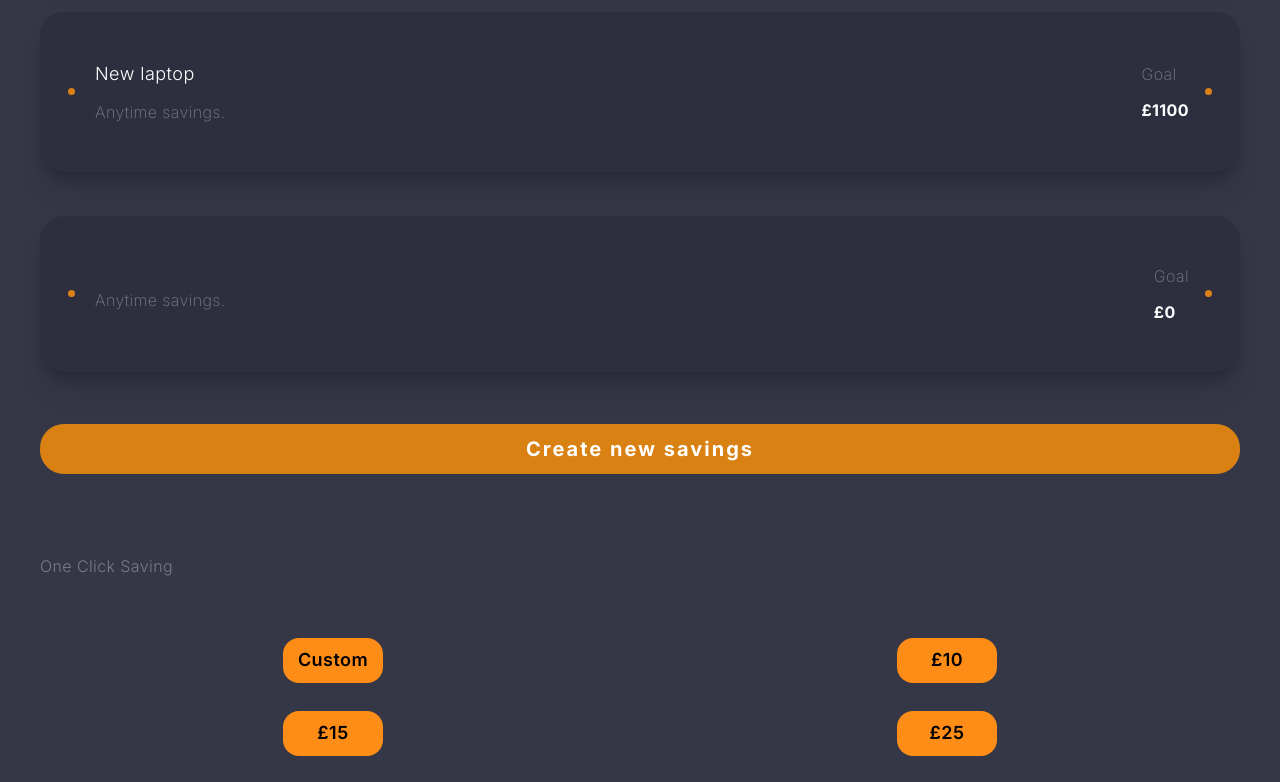
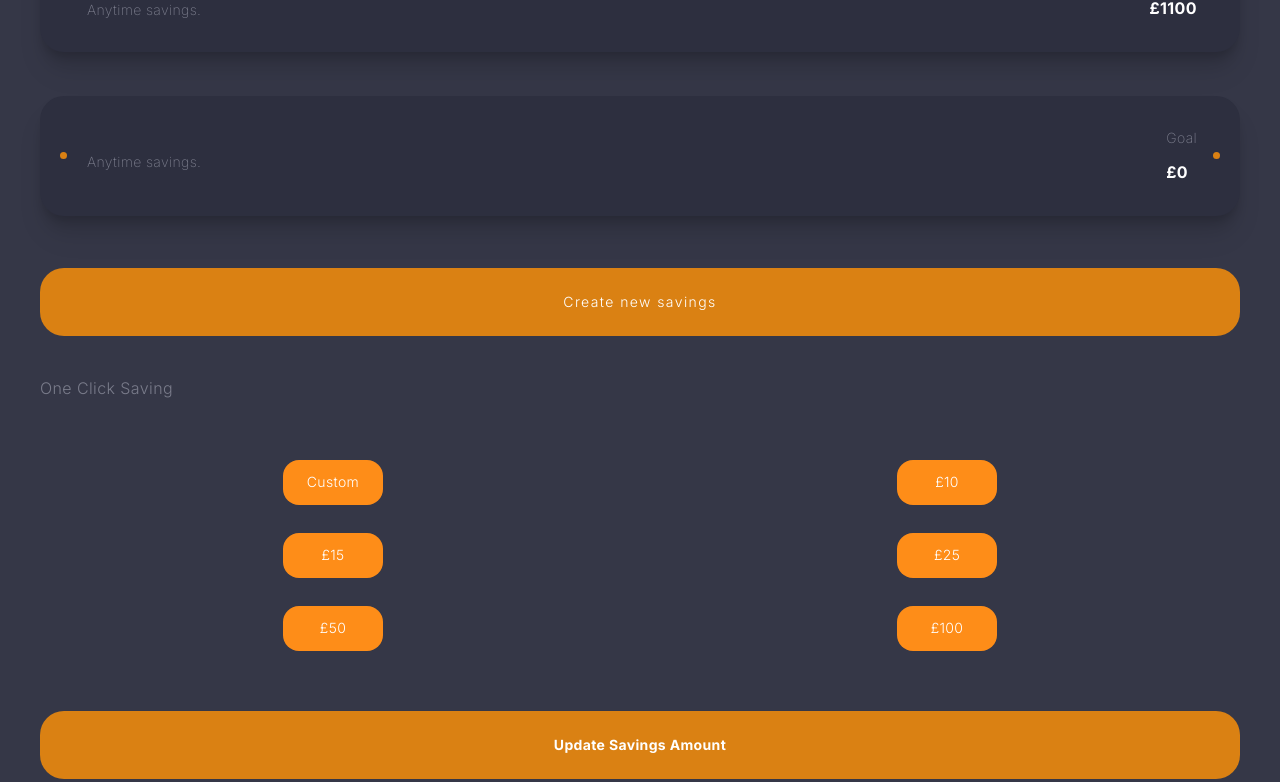
Before and after one commit to stop-crying/mysavings, a Next.js app: page / in a window 1280 px wide. Shown: the part 817-1599 px from the top of the page. Built offline with nearby package versions, Linux system fonts and the light colour scheme.

Commit message:
third update

```diff
--- a/src/app/page.tsx
+++ b/src/app/page.tsx
@@ -49,7 +49,7 @@ export default function Home() {
           </h2>
             <Savings />
         </div>
-        <div className="flex flex-col w-full items-center justify-center gap-10 p-10">
+        <div className="flex flex-col w-full items-center justify-center gap-10 px-10">
           <p className="w-full text-start font-light tracking-wide text-[#797b8a] ">
             One Click Saving
           </p>
@@ -57,7 +57,7 @@ export default function Home() {
             <div className="flex items-center justify-center">
               <Popup
                 trigger={
-                  <button className="w-[100px] h-[45px] bg-[#fe8d18] text-lg tracking-wide font-semibold rounded-2xl">
+                  <button className="w-[100px] h-[45px] bg-[#fe8d18] text-sm text-white  tracking-wide font-light rounded-2xl">
                     Custom
                   </button>
                 }
@@ -83,7 +83,7 @@ export default function Home() {
             </div>
             <div className="flex items-center justify-center">
               <button
-                className="w-[100px] h-[45px] bg-[#fe8d18] text-lg tracking-wide font-semibold rounded-2xl"
+                className="w-[100px] h-[45px] bg-[#fe8d18] text-sm text-white  tracking-wide font-light rounded-2xl"
                 onClick={() => setValue(value + 10)}
               >
                 £10
@@ -91,7 +91,7 @@ export default function Home() {
             </div>
             <div className="flex items-center justify-center">
               <button
-                className="w-[100px] h-[45px] bg-[#fe8d18] text-lg tracking-wide font-semibold rounded-2xl"
+                className="w-[100px] h-[45px] bg-[#fe8d18] text-sm text-white  tracking-wide font-light rounded-2xl"
                 onClick={() => setValue(value + 15)}
               >
                 £15
@@ -99,7 +99,7 @@ export default function Home() {
             </div>
             <div className="flex items-center justify-center">
               <button
-                className="w-[100px] h-[45px] bg-[#fe8d18] text-lg tracking-wide font-semibold rounded-2xl"
+                className="w-[100px] h-[45px] bg-[#fe8d18] text-sm text-white  tracking-wide font-light rounded-2xl"
                 onClick={() => setValue(value + 25)}
               >
                 £25
@@ -107,7 +107,7 @@ export default function Home() {
             </div>
             <div className="flex items-center justify-center">
               <button
-                className="w-[100px] h-[45px] bg-[#fe8d18] text-lg tracking-wide font-semibold rounded-2xl"
+                className="w-[100px] h-[45px] bg-[#fe8d18] text-sm text-white  tracking-wide font-light rounded-2xl"
                 onClick={() => setValue(value + 50)}
               >
                 £50
@@ -115,7 +115,7 @@ export default function Home() {
             </div>
             <div className="flex items-center justify-center">
               <button
-                className="w-[100px] h-[45px] bg-[#fe8d18] text-lg tracking-wide font-semibold rounded-2xl"
+                className="w-[100px] h-[45px] bg-[#fe8d18] text-sm text-white  tracking-wide font-light rounded-2xl"
                 onClick={() => setValue(value + 100)}
               >
                 £100
@@ -125,7 +125,7 @@ export default function Home() {
         </div>
         <div className="w-full p-10  ">
           <button
-            className="w-full p-10 text-center bg-[#da8113] text-white rounded-3xl text-sm font-bold tracking-wide hover:-translate-y-1 duration-300 "
+            className="w-full py-6 text-center bg-[#da8113] text-white rounded-3xl text-sm font-bold tracking-wide hover:-translate-y-1 duration-300 "
             onClick={() => {
               setValue(value);
             }}
--- a/src/app/persnoal/page.tsx
+++ b/src/app/persnoal/page.tsx
@@ -12,21 +12,21 @@ export interface persnoalProps {
 export default function Personal({ params }: persnoalProps) {
   return (
     <div className=" w-full mt-3 flex items-center justify-center flex-col gap-8">
-      <div className="w-full  bg-[#2d2f3f] rounded-3xl drop-shadow-xl shadow-xl flex items-center justify-between gap-6 px-7 py-12 hover:-translate-y-1 duration-300">
+      <div className="w-full  bg-[#2d2f3f] rounded-3xl drop-shadow-xl shadow-xl flex items-center justify-between gap-6 px-5 py-8 hover:-translate-y-1 duration-300">
         <span className="flex items-center justify-center gap-5">
           <span className="w-[7px] h-[7px] bg-[#da8113] rounded-full"></span>
           <span className="flex flex-col justify-start items-start gap-3">
-            <b className="text-lg font-light text-white tracking-wide">
+            <b className="text-base font-light text-white tracking-wide">
               {params.toDo}
             </b>
-            <p className="text-[#7b7d8c] font-extralight tracking-wide ">
+            <p className="text-[#7b7d8c] text-sm font-extralight tracking-wide ">
               Anytime savings.
             </p>
           </span>
         </span>
         <span className="flex items-center justify-center gap-4">
           <span className="flex flex-col justify-start items-start gap-3">
-            <p className="text-[#7b7d8c] font-extralight tracking-wide ">
+            <p className="text-[#7b7d8c] font-extralight text-sm tracking-wide ">
               Goal
             </p>
             <b className="text-base text-white font-bold tracking-wide">
--- a/src/app/savings/page.tsx
+++ b/src/app/savings/page.tsx
@@ -72,7 +72,7 @@ export default function Savings() {
       <div className="w-full mt-5">
         <Popup
           trigger={
-            <button className="w-full h-[50px] text-center bg-[#da8113] text-white rounded-3xl text-xl font-bold tracking-widest ">
+            <button className="w-full py-6 text-center bg-[#da8113] text-white rounded-3xl text-sm font-light  tracking-widest ">
               Create new savings
             </button>
           }
@@ -107,7 +107,7 @@ export default function Savings() {
               className="w-full h-[40px] placeholder:text-sm placeholder:font-light pl-5 text-sm font-bold outline-none rounded-xl text-black "
             />
             <button
-              className="w-full py-7 text-center bg-[#da8113] text-white rounded-3xl text-sm font-bold tracking-widest hover:-translate-y-1 duration-300 "
+              className="w-full py-6 text-center bg-[#da8113] text-white rounded-3xl text-sm font-bold tracking-widest hover:-translate-y-1 duration-300 "
               onClick={handleClick}
               type="submit"
             >
```
